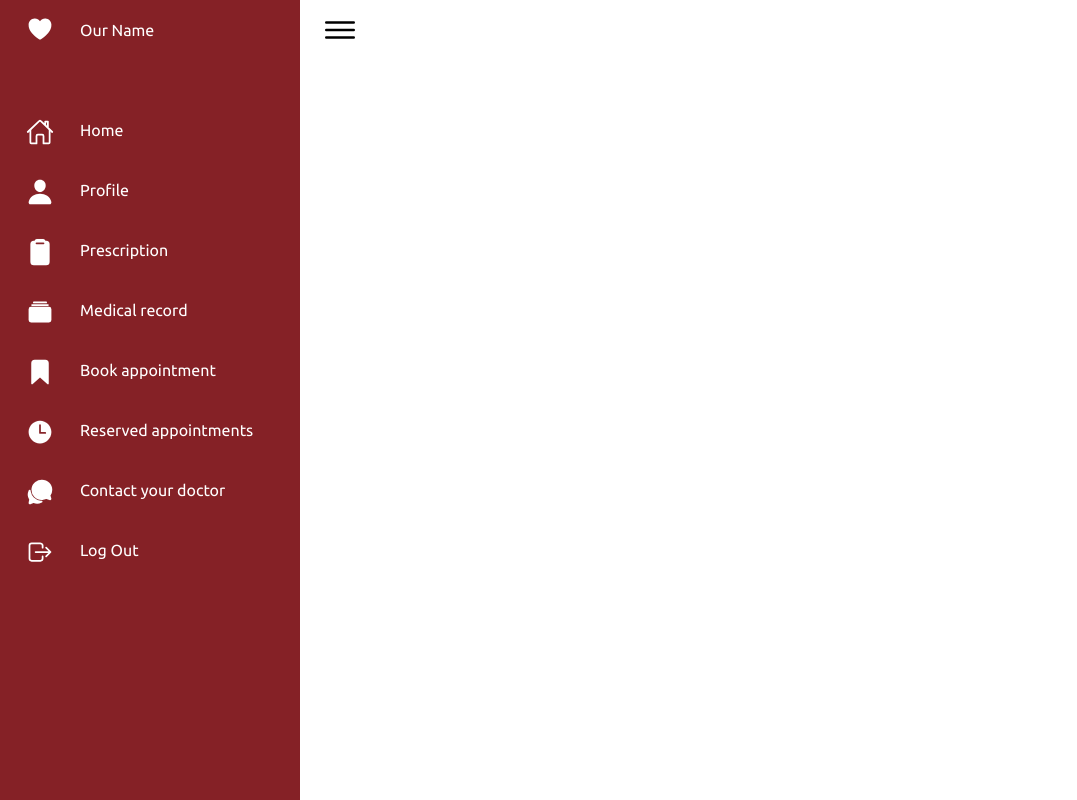
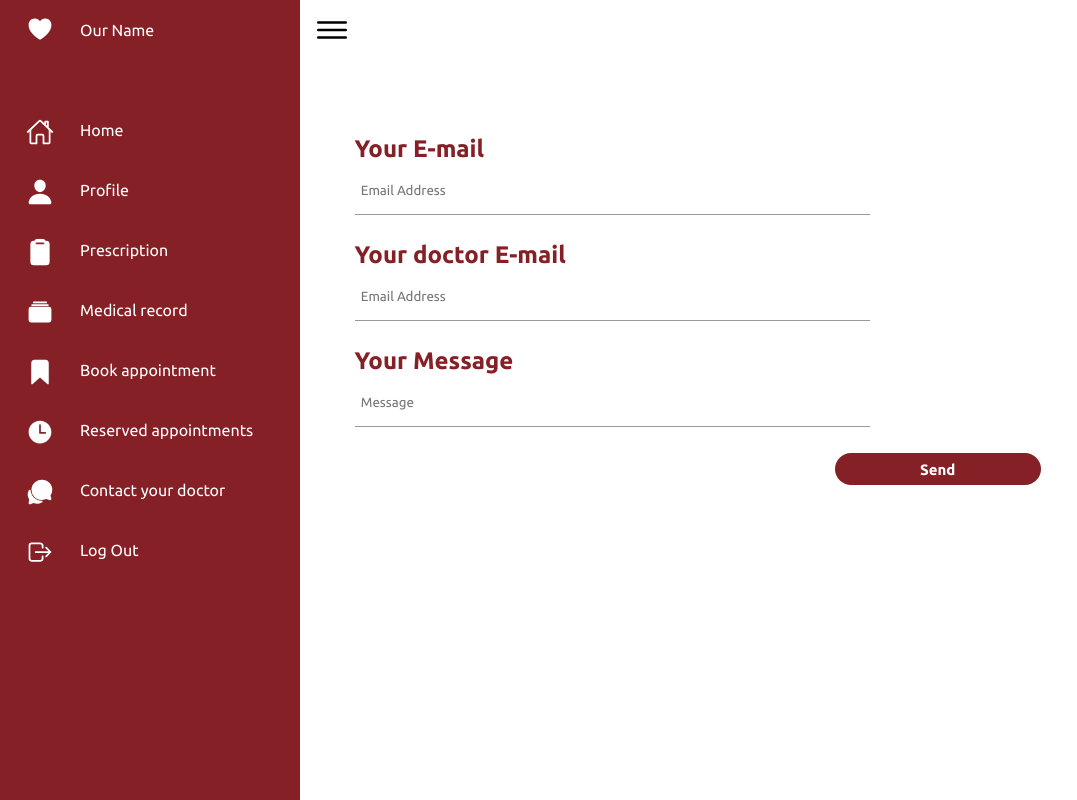
Before and after one commit to Habibafathalla/HIS_CardiologyWebsite, a Python web app: template templates/contact.html in a window 1280 px wide. Shown: the whole page, without its empty margins (0-1077 px from the left). Run offline with Jinja, Linux system fonts and the light colour scheme; the template is opened without the code that fills it, so the values that code supplies are empty.

Commit message:
contact form

```diff
--- a/static/css/patientstyle.css
+++ b/static/css/patientstyle.css
@@ -270,7 +270,6 @@
 .input-field1{
 	width: 45%;
   padding: 10px 0;
-    /* margin: 10px 0; */
   margin-top: 6px;
 	margin-left: 50px;
   border-left: 0;
@@ -379,6 +378,41 @@
 	background: #fff;
 	color:var(--red);
 }
+/* ====================== contact form ========================== */
+#contact{
+margin-right: 25rem;
+ margin-top:35rem;
+  display: block;
+  box-shadow: var(--black2);
+}
+ .contact .Header {
+  display: flex;
+  justify-content: space-between;
+  align-items: flex-start;
+}
+.contact h2 {
+  font-weight: 600;
+  color: var(--red);
+  margin-top:1rem;
+}
+#send
+{
+display: block;
+width:40%;
+cursor: pointer;
+display: block;
+margin-left:30rem ;
+margin-top: 1rem;
+height: 2rem;
+background: var(--red);
+border: 0;
+outline: none;
+border-radius: 30px;
+color: white;
+font-weight: 800;
+font-size: 15px;
+
+}
 
 /* ====================== Responsive Design ========================== */
 @media (max-width: 991px) {
--- /dev/null
+++ b/static/js/contactf.js
@@ -0,0 +1,51 @@
+const form_1 = document.querySelector('#contact')
+const messageInput = document.getElementById("Message");
+const emailInput_1 = document.querySelector('#Email1')
+const emailInput_2 = document.querySelector('#Email2')
+
+form_1.addEventListener('submit',(event)=>{
+    event.preventDefault();
+     validateForm_1();
+   })
+   function validateForm_1(){
+
+
+
+    if(isEmailValid(emailInput_1.value)){
+    clearerror(emailInput_1);
+    }
+    else{
+      setError(emailInput_1,"Enter Vaild Email");
+    }
+
+
+   if(isEmailValid(emailInput_2.value)){
+    clearerror(emailInput_2);
+    }
+    else{
+      setError(emailInput_2,"Enter Vaild Email");
+    }
+    if(messageInput.value.trim()==''){
+        setError(messageInput,"please enter a message");
+      }
+      else{
+        clearerror(messageInput);
+      }
+
+  }
+
+
+  function setError(element,errorMessage){
+      const parent=element.parentElement;
+      parent.classList.add('error');
+      const paragraph=parent.querySelector('span');
+      paragraph.innerHTML = errorMessage;
+  }
+  function clearerror(element){
+    const parent=element.parentElement;
+    parent.classList.remove('error');
+  }
+  function isEmailValid(email){
+    const reg =/^(([^<>()[\]\.,;:\s@\"]+(\.[^<>()[\]\.,;:\s@\"]+)*)|(\".+\"))@(([^<>()[\]\.,;:\s@\"]+\.)+[^<>()[\]\.,;:\s@\"]{2,})$/i;
+    return reg.test(email)
+  }
--- a/static/js/main.js
+++ b/static/js/main.js
@@ -43,6 +43,7 @@
   else{
     clearerror(usernameInput);
   }
+
   if(mobile_phoneInput.value.trim()==''){
     setError(mobile_phoneInput,"please enter your number");
   }
@@ -76,6 +77,9 @@
 
 }
 
+
+
+
 function setError(element,errorMessage){
     const parent=element.parentElement;
     parent.classList.add('error');
--- a/templates/contact.html
+++ b/templates/contact.html
@@ -123,8 +123,64 @@
             <div class="topbar">
                 <div class="toggle">
                     <ion-icon name="menu-outline"></ion-icon>
+
                 </div>
 
+                <!-- =========================form ==================== -->
+
+
+	    <div class="contact">
+            <div class="form_1">
+		 <form id="contact" class='input-group-register'>
+
+            <div class="Header1">
+                <h2>Your E-mail</h2>
+
+            </div>
+
+                     <!-- patient Email -->
+            <div>
+             <input type='text' id="Email1"class='input-field'placeholder='  Email Address' >
+             <span></span>
+            </div>
+
+
+            <div class="Header1">
+                <h2>Your doctor E-mail</h2>
+            </div>
+             <!-- Doctor Email -->
+              <div>
+                <input type='text' id="Email2"class='input-field'placeholder='  Email Address' >
+                 <span></span>
+                </div>
+
+
+            <div class="Header1">
+                <h2>Your Message</h2>
+
+            </div>
+                      <!-- message -->
+                      <div>
+                        <input type='text' id="Message"class='input-field'placeholder='  Message' >
+                        <span></span>
+                       </div>
+
+
+
+             <button type='submit' id="send">Send</button>
+	       </form>
+        </div>
+
+        </div>
+
+
+
+
+
+
+
+
+        </div>
 
 
 
@@ -132,8 +188,8 @@
     </div>
 
     <!-- =========== Scripts =========  -->
+    <script src="../static/js/contactf.js"></script>
     <script src="../static/js/main.js"></script>
-
     <!-- ====== ionicons ======= -->
     <script type="module" src="https://unpkg.com/ionicons@5.5.2/dist/ionicons/ionicons.esm.js"></script>
     <link rel="stylesheet" href="https://maxst.icons8.com/vue-static/landings/line-awesome/line-awesome/1.3.0/css/line-awesome.min.css">
```
Lines whose indentation alone changed are shown as unchanged.
